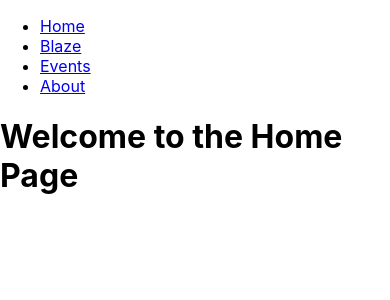
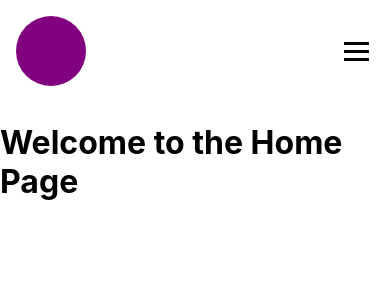
Before and after one commit to Josekariz/stmonic, a React (Create React App) app: page / in a window 390 px wide. Shown: the top 300 px of the page. Built offline with nearby package versions, Linux system fonts and the light colour scheme.

Commit message:
make navbar responsive

```diff
--- /dev/null
+++ b/src/Navbar1.css
@@ -0,0 +1,57 @@
+.navbar {
+    display: flex;
+    align-items: center;
+    justify-content: space-between;
+    padding: 1rem;
+  }
+
+  .logo {
+    height: 70px;
+    width: 70px;
+    background-color: purple;
+    border-radius: 35px;
+  }
+
+  .nav-links {
+    display: flex;
+    justify-content: space-evenly;
+  }
+
+  .nav-links li {
+    padding: 0 1rem;
+    list-style: none;
+  }
+
+  .nav-links li a {
+    text-decoration: none;
+  }
+
+  .hamburger {
+    display: none; /* Hide by default for desktop */
+    cursor: pointer;
+  }
+
+  .line {
+    width: 25px;
+    height: 3px;
+    background-color: black;
+    margin: 5px;
+  }
+
+  @media (max-width: 768px) {
+    /* Apply responsive styles for screen sizes up to 768px */
+    .nav-links {
+      display: none; /* Hide the links by default for mobile */
+      flex-direction: column;
+      align-items: center;
+      width: 100%;
+    }
+
+    .nav-links.open {
+      display: flex; /* Show the links when the mobile menu is open */
+    }
+
+    .hamburger {
+      display: block; /* Show the hamburger icon for mobile */
+    }
+  }
--- a/src/Navbar1.js
+++ b/src/Navbar1.js
@@ -1,23 +1,38 @@
-import React from "react";
+import React, { useState } from "react";
 import { Link } from "react-router-dom";
+import "./Navbar1.css";
 
 const Navbar1 = () => {
+  const [isOpen, setIsOpen] = useState(false);
+
+  const toggleMenu = () => {
+    setIsOpen(!isOpen);
+  };
+
   return (
-    <nav>
-      <ul className="nav-links">
+    <nav className={`navbar ${isOpen ? "open" : ""}`}>
+      <div className="logo">
+        {/* <img src={"https://placehold.co/70"} alt="Logo" /> */}
+      </div>
+      <ul className={`nav-links ${isOpen ? "open" : ""}`}>
         <li>
-          <Link to="/">Home </Link>
+          <Link to="/">Home</Link>
         </li>
         <li>
-          <Link to="/blaze">Blaze </Link>
+          <Link to="/blaze">Blaze</Link>
         </li>
         <li>
-          <Link to="/events">Events </Link>
+          <Link to="/events">Events</Link>
         </li>
         <li>
           <Link to="/about">About</Link>
         </li>
       </ul>
+      <div className="hamburger" onClick={toggleMenu}>
+        <div className="line"></div>
+        <div className="line"></div>
+        <div className="line"></div>
+      </div>
     </nav>
   );
 };
```
